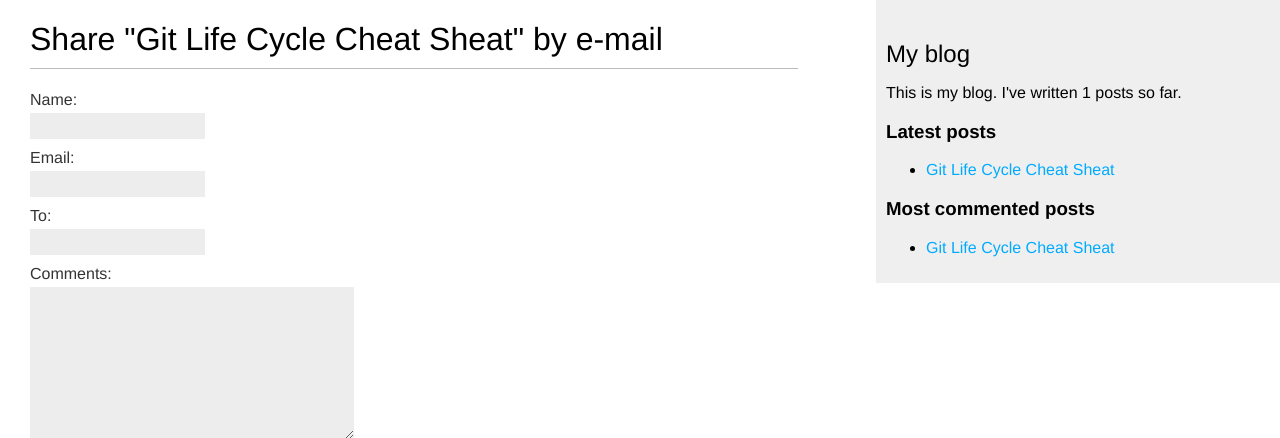
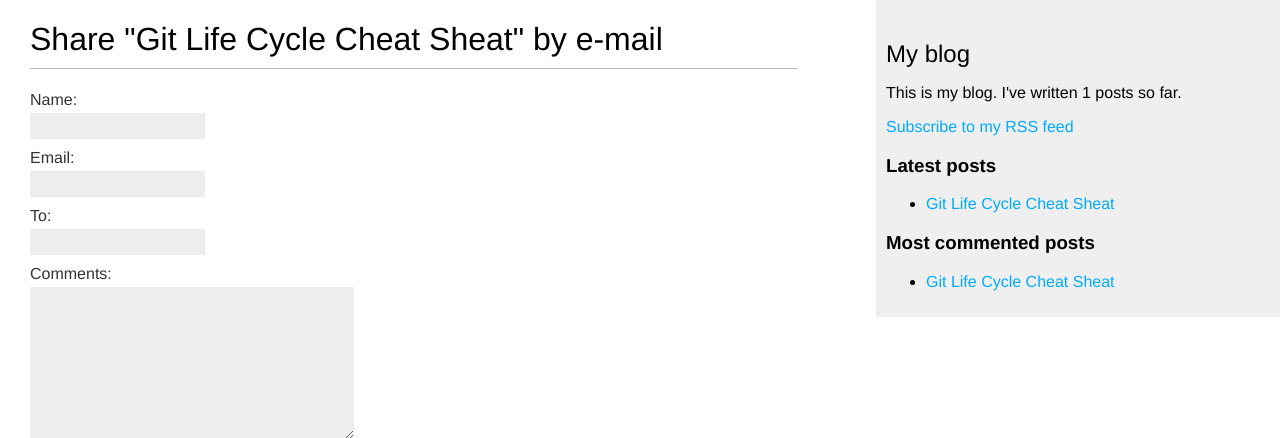
Before and after one commit to HenzelMoras/mysite, a Django app: page /blog/1/share/ in a window 1280 px wide. Shown: the top 438 px of the page. Run offline with Django 3.2, Linux system fonts and the light colour scheme; data comes from the database, SQL or seed files in the repository.

Commit message:
added feeds to base.html

```diff
--- a/mysite/blog/templates/blog/base.html
+++ b/mysite/blog/templates/blog/base.html
@@ -14,6 +14,7 @@
   <div id="sidebar">
     <h2>My blog</h2>
     <p>This is my blog. I've written {% total_posts %} posts so far.</p>
+    <p><a href="{% url "blog:post_feed" %}">Subscribe to my RSS feed</a></p>
     <h3>Latest posts</h3>
     {% show_latest_posts 3 %}
     <h3>Most commented posts</h3>
```
